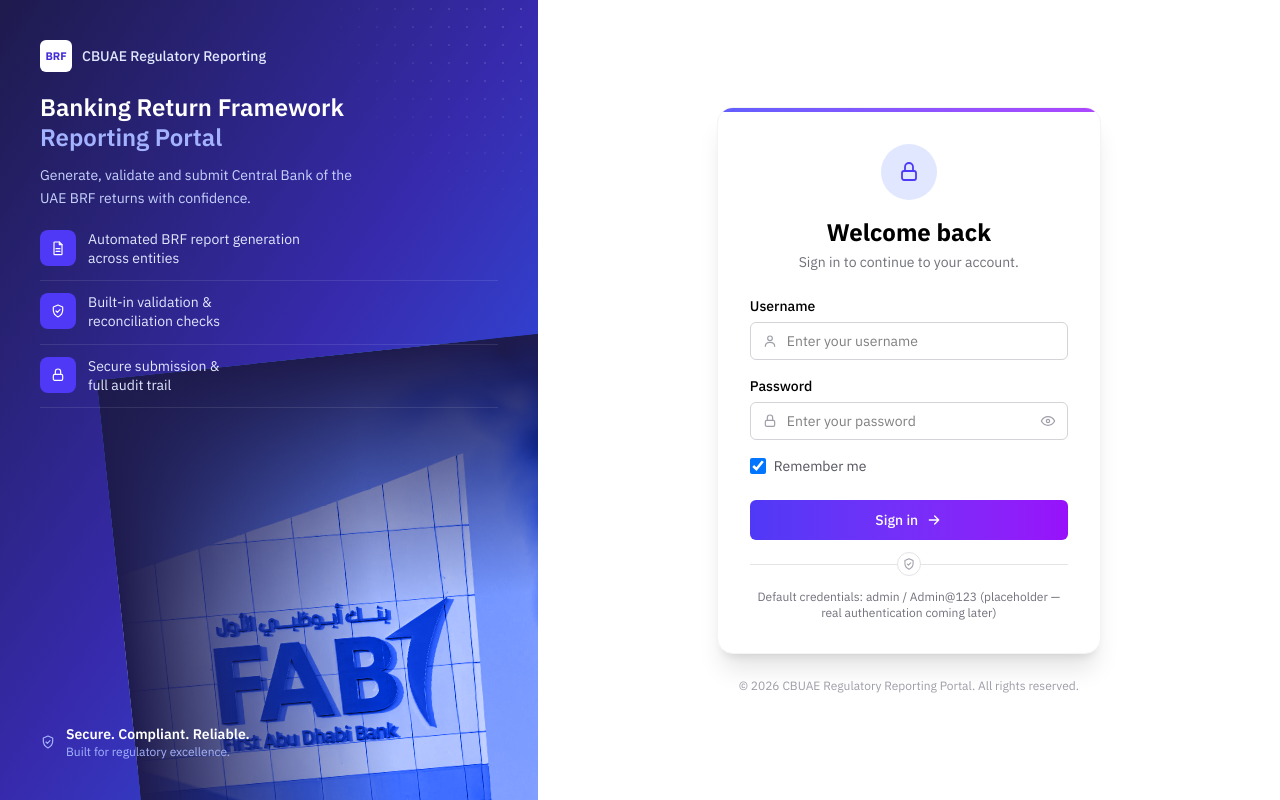
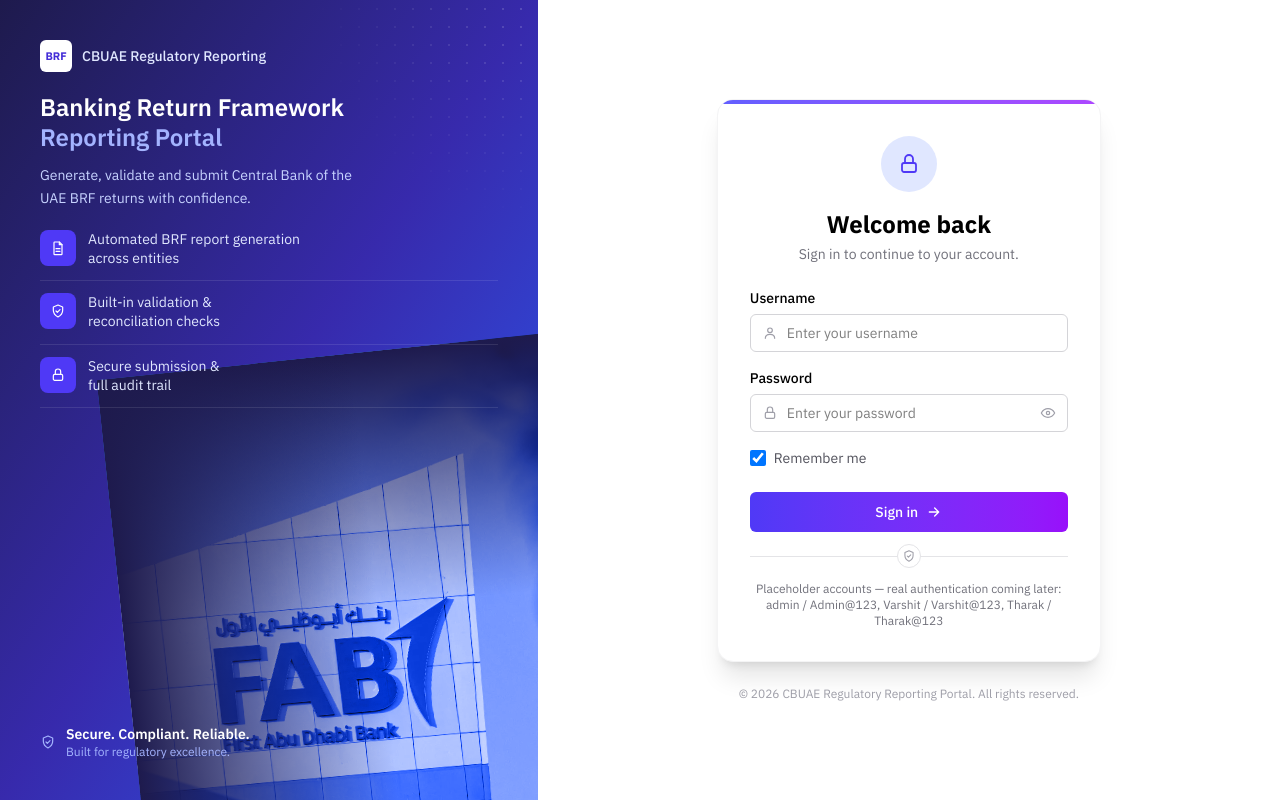
Before and after one commit to varshi09/reg-reporting-tool, a Next.js app: page /login in a window 1280 px wide. Built offline with nearby package versions, Linux system fonts and the light colour scheme.

Commit message:
Add Varshit and Tharak as login accounts
Extends the placeholder credential check to a small list instead of a
single hardcoded pair. No roles or permissions yet - all three
accounts behave identically for now, that comes later once the
maker-checker hierarchy is decided.

```diff
--- a/src/app/login/page.tsx
+++ b/src/app/login/page.tsx
@@ -13,8 +13,12 @@
 } from "@/components/icons";
 
 // Temporary placeholder credentials until real authentication is built.
-const DEFAULT_USERNAME = "admin";
-const DEFAULT_PASSWORD = "Admin@123";
+// Roles aren't wired up yet — every account behaves identically for now.
+const PLACEHOLDER_USERS = [
+  { username: "admin", password: "Admin@123" },
+  { username: "Varshit", password: "Varshit@123" },
+  { username: "Tharak", password: "Tharak@123" },
+];
 
 const CHECKLIST = [
   { icon: IconDocument, line1: "Automated BRF report generation", line2: "across entities" },
@@ -42,9 +46,12 @@
 
     setIsSubmitting(true);
 
-    if (username === DEFAULT_USERNAME && password === DEFAULT_PASSWORD) {
+    const match = PLACEHOLDER_USERS.find(
+      (u) => u.username === username && u.password === password
+    );
+    if (match) {
       sessionStorage.setItem("rrt_logged_in", "true");
-      sessionStorage.setItem("rrt_username", username);
+      sessionStorage.setItem("rrt_username", match.username);
       router.push("/dashboard");
       return;
     }
@@ -254,8 +261,8 @@
               </div>
 
               <p className="mt-6 text-center text-xs text-zinc-500">
-                Default credentials: admin / Admin@123 (placeholder — real
-                authentication coming later)
+                Placeholder accounts — real authentication coming later:
+                admin / Admin@123, Varshit / Varshit@123, Tharak / Tharak@123
               </p>
             </div>
           </div>
```
